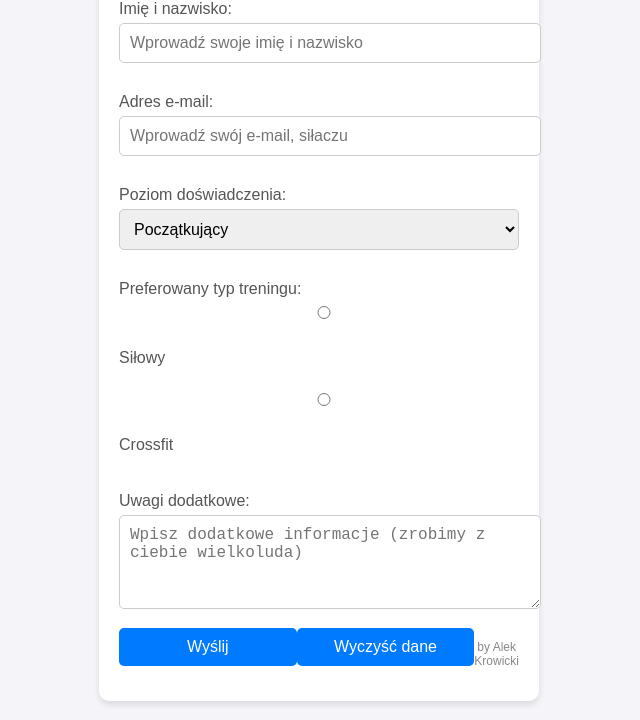
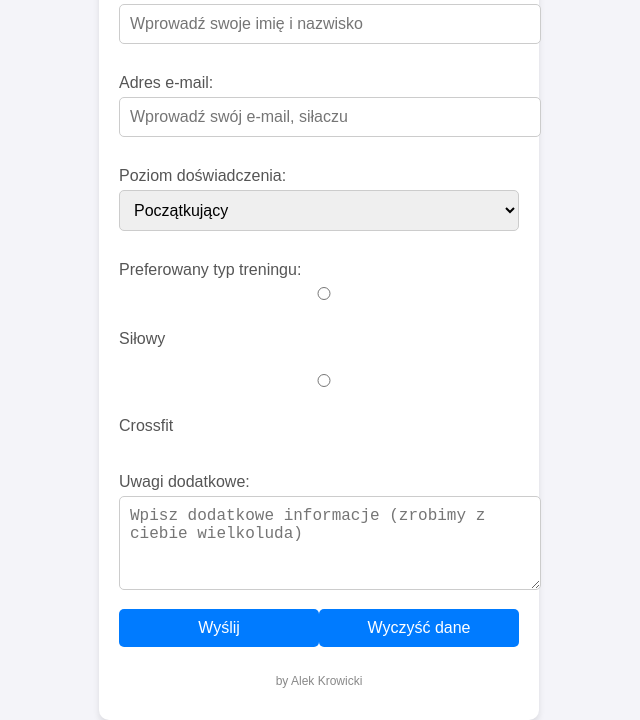
Before and after one commit to alekkrowicki/StronaAlka, a plain HTML site: page index.html in a window 1280 px wide. Shown: the part 107-827 px from the top of the page, without its empty margins (321-961 px from the left). Drawn offline with Linux system fonts and the light colour scheme.

Commit message:
Update index.html

```diff
--- a/index.html
+++ b/index.html
@@ -1,19 +1,20 @@
 <!DOCTYPE html>
+<html lang="pl">
 
 <head>
     <meta charset="UTF-8">
-
+    <meta name="viewport" content="width=device-width, initial-scale=1.0">
     <title>Formularz Alka</title>
     <style>
         body {
             font-family: Arial, sans-serif;
             background-color: #f4f4f9;
-
-display: flex;
+            display: flex;
             justify-content: center;
             align-items: center;
             height: 100vh;
         }
+
         .form-container {
             background: #ffffff;
             padding: 20px;
@@ -21,16 +22,22 @@ display: flex;
             box-shadow: 0 4px 6px rgba(0, 0, 0, 0.1);
             width: 400px;
         }
+
         h1 {
             text-align: center;
             color: #333;
         }
+
         label {
             display: block;
             margin: 15px 0 5px;
             color: #555;
         }
-        input, select, textarea, button {
+
+        input,
+        select,
+        textarea,
+        button {
             width: 100%;
             padding: 10px;
             margin-bottom: 15px;
@@ -38,6 +45,7 @@ display: flex;
             border-radius: 5px;
             font-size: 16px;
         }
+
         button {
             background-color: #007BFF;
             color: white;
@@ -45,19 +53,29 @@ display: flex;
             cursor: pointer;
             font-size: 16px;
         }
+
         button:hover {
             background-color: #0056b3;
         }
+
         .button-group {
             display: flex;
             justify-content: space-between;
         }
+
+        p {
+            text-align: center;
+            font-size: 12px;
+            color: #888;
+        }
     </style>
 </head>
+
 <body>
     <div class="form-container">
         <h1>Rejestracja na siłownie</h1>
-      <form action="mailto:twojadres@email.com?subject=Rejestracja na siłownie" method="POST" enctype="text/plain">
+        <!-- Formularz z mailto -->
+        <form action="mailto:twojadres@email.com?subject=Rejestracja na siłownie" method="POST" enctype="text/plain">
             <!-- Pole tekstowe -->
             <label for="name">Imię i nazwisko:</label>
             <input type="text" id="name" name="name" placeholder="Wprowadź swoje imię i nazwisko" required>
@@ -81,7 +99,6 @@ display: flex;
             <input type="radio" id="crossfit" name="rodzaj" value="crossfit">
             <label for="crossfit">Crossfit</label><br>
 
-
             <!-- Pole tekstowe wielowierszowe -->
             <label for="message">Uwagi dodatkowe:</label>
             <textarea id="message" name="message" rows="4" placeholder="Wpisz dodatkowe informacje (zrobimy z ciebie wielkoluda)"></textarea>
@@ -89,10 +106,10 @@ display: flex;
             <div class="button-group">
                 <button type="submit">Wyślij</button>
                 <button type="reset">Wyczyść dane</button>
-
-<p style="text-align: center; font-size: 12px; color: #888;">by Alek Krowicki</p>
             </div>
         </form>
+        <p>by Alek Krowicki</p>
     </div>
 </body>
+
 </html>
```
